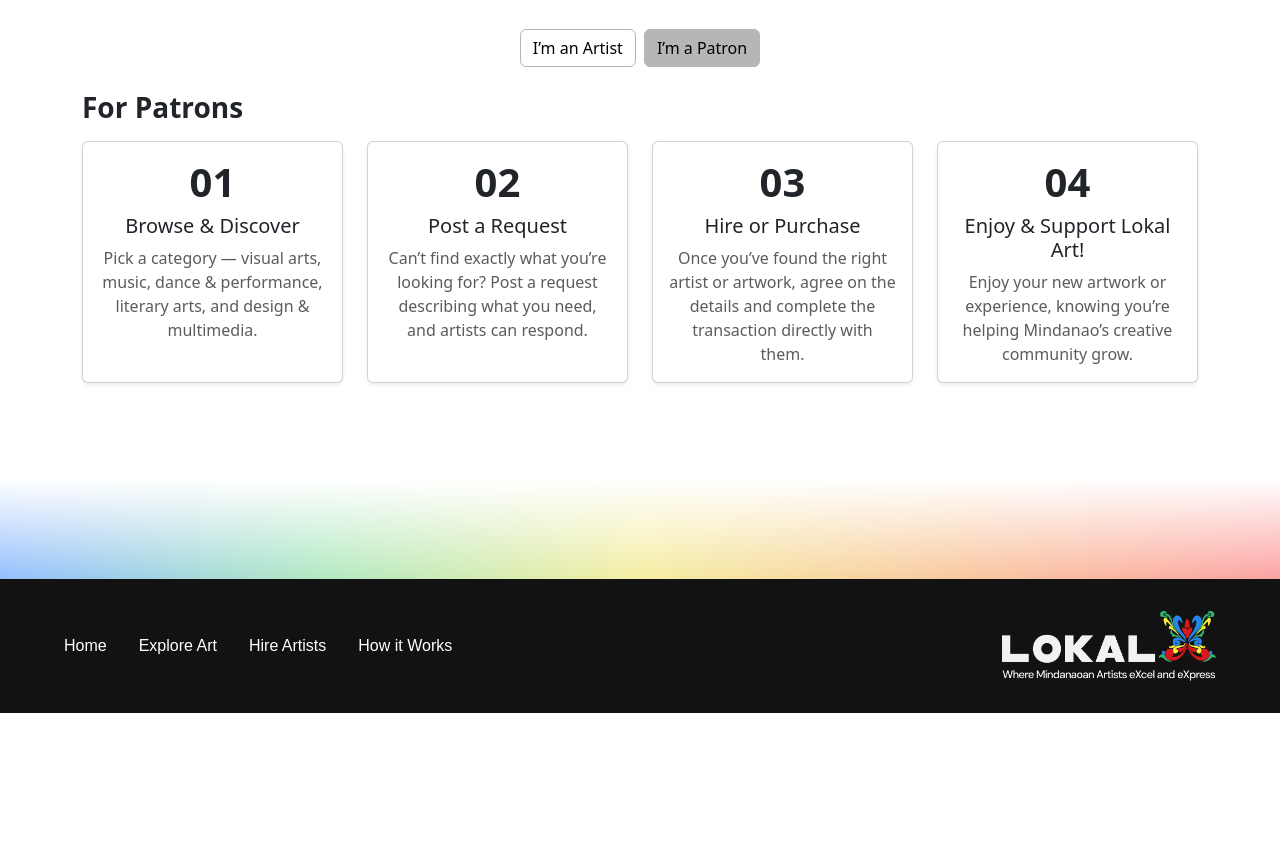
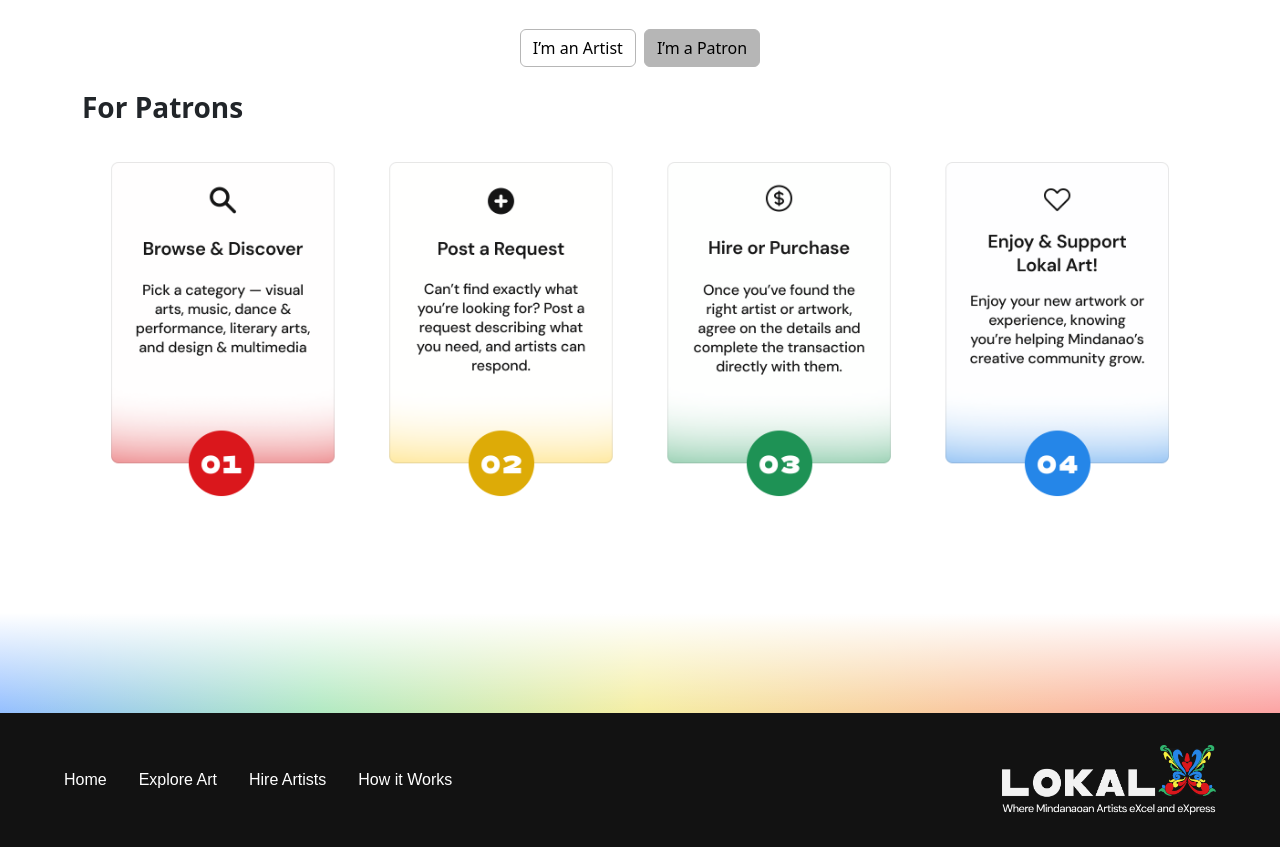
Before and after one commit to oxce5/LokalX-Amixtra, a React (Vite) app in the folder localX/: page / in a window 1280 px wide. Shown: the part 1284-2131 px from the top of the page. Before the commit the page ends 1997 px from the top, so only its background shows below. Built offline with nearby package versions, Linux system fonts and the light colour scheme.

Commit message:
chore: improved how it works section

```diff
--- a/localX/src/components/Footer.tsx
+++ b/localX/src/components/Footer.tsx
@@ -1,4 +1,5 @@
 import React from "react";
+import { Link } from "react-router-dom";
 import "./Footer.css";
 
 const Footer: React.FC = () => {
@@ -12,13 +13,13 @@ const Footer: React.FC = () => {
           <a href="/hire">Hire Artists</a>
           <a href="/how-it-works">How it Works</a>
         </div>
-        <div className="footer-logo">
+        <Link className="footer-logo" to="/">
             <img
             src="src/assets/logo v3.png" // Replace with your actual logo path
             alt="Lokal Logo"
             className="logo-image"
           />
-          </div>
+        </Link>
       </div>
     </footer>
   );
--- a/localX/src/pages/Home.tsx
+++ b/localX/src/pages/Home.tsx
@@ -140,15 +140,7 @@ export default function Home() {
             <>
               <h3 className="fw-bold mb-3">For Patrons</h3>
               <div className="row g-4 mb-5">
-                {patronSteps.map((s, idx) => (
-                  <div className="col-md-3" key={idx}>
-                    <StepCard
-                      number={idx + 1}
-                      title={s.title}
-                      description={s.description}
-                    />
-                  </div>
-                ))}
+                <img src="src/assets/for patrons.png" alt="" />
               </div>
             </>
           )}
@@ -157,15 +149,7 @@ export default function Home() {
             <>
               <h3 className="fw-bold mb-3">For Artists</h3>
               <div className="row g-4">
-                {artistSteps.map((s, idx) => (
-                  <div className="col-md-3" key={idx}>
-                    <StepCard
-                      number={idx + 1}
-                      title={s.title}
-                      description={s.description}
-                    />
-                  </div>
-                ))}
+                <img src="src/assets/for artists.png" alt="" />
               </div>
             </>
           )}
```
Also changed, not shown: localX/src/assets/for artists.png (added), localX/src/assets/for patrons.png (added).
